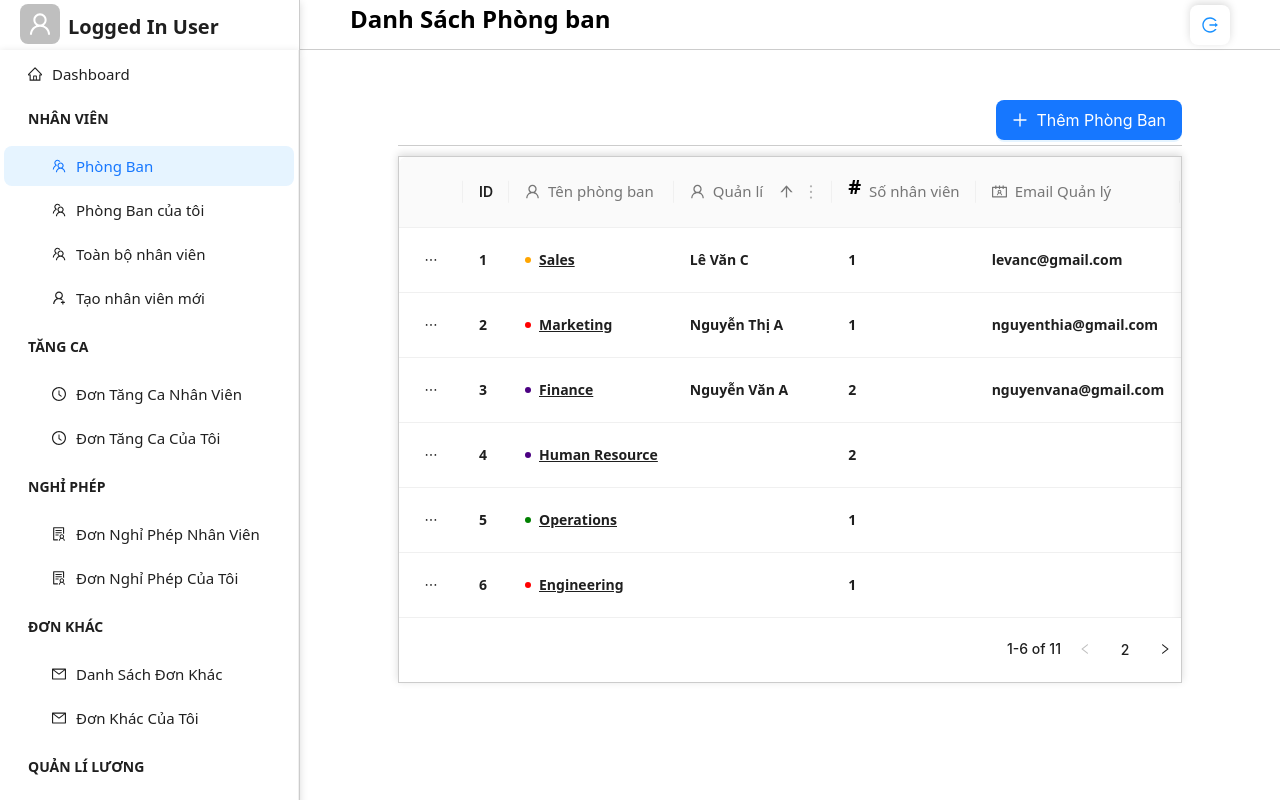
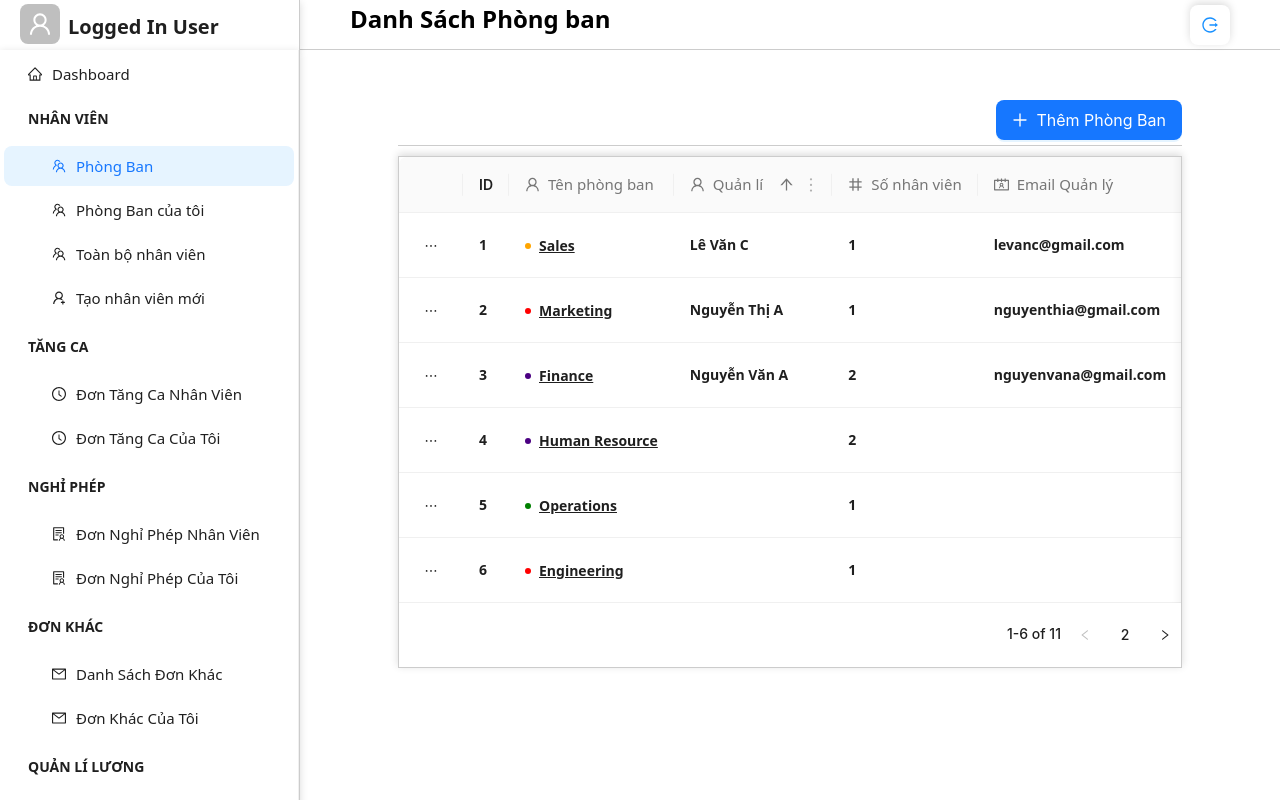
Before and after one commit to Lemonroos/AmazingTechTask1, a React (Create React App) app: page /departments in a window 1280 px wide. Built offline with nearby package versions, Linux system fonts and the light colour scheme.

Commit message:
Task1_FINALIZE

```diff
--- a/src/Components/Pages/Departments/Departments.js
+++ b/src/Components/Pages/Departments/Departments.js
@@ -9,6 +9,7 @@ import {
   CaretUpFilled,
   MoreOutlined,
   ArrowUpOutlined,
+  NumberOutlined
 } from "@ant-design/icons";
 import PageLayout from "../../PageLayout";
 import departmentsData from "../../data/departmentsData";
@@ -103,9 +104,7 @@ const columns = [
   {
     title: (
       <Space>
-        <Title level={4} style={{ color: "#000", marginTop: 0 }}>
-          #
-        </Title>
+        <NumberOutlined />
         Số nhân viên
       </Space>
     ),
--- a/src/Components/Pages/Employees/Employees.js
+++ b/src/Components/Pages/Employees/Employees.js
@@ -24,6 +24,7 @@ import {
   HomeOutlined,
   GlobalOutlined,
   UnorderedListOutlined,
+  NumberOutlined,
 } from "@ant-design/icons";
 import PageLayout from "../../PageLayout";
 import EmpTableInput from "./EmpTableInput";
@@ -183,9 +184,7 @@ const columns = [
   {
     title: (
       <Space>
-        <Title level={4} style={{ color: "#000", marginTop: 0 }}>
-          #
-        </Title>
+        <NumberOutlined />
         Tài khoản ngân hàng
       </Space>
     ),
```
